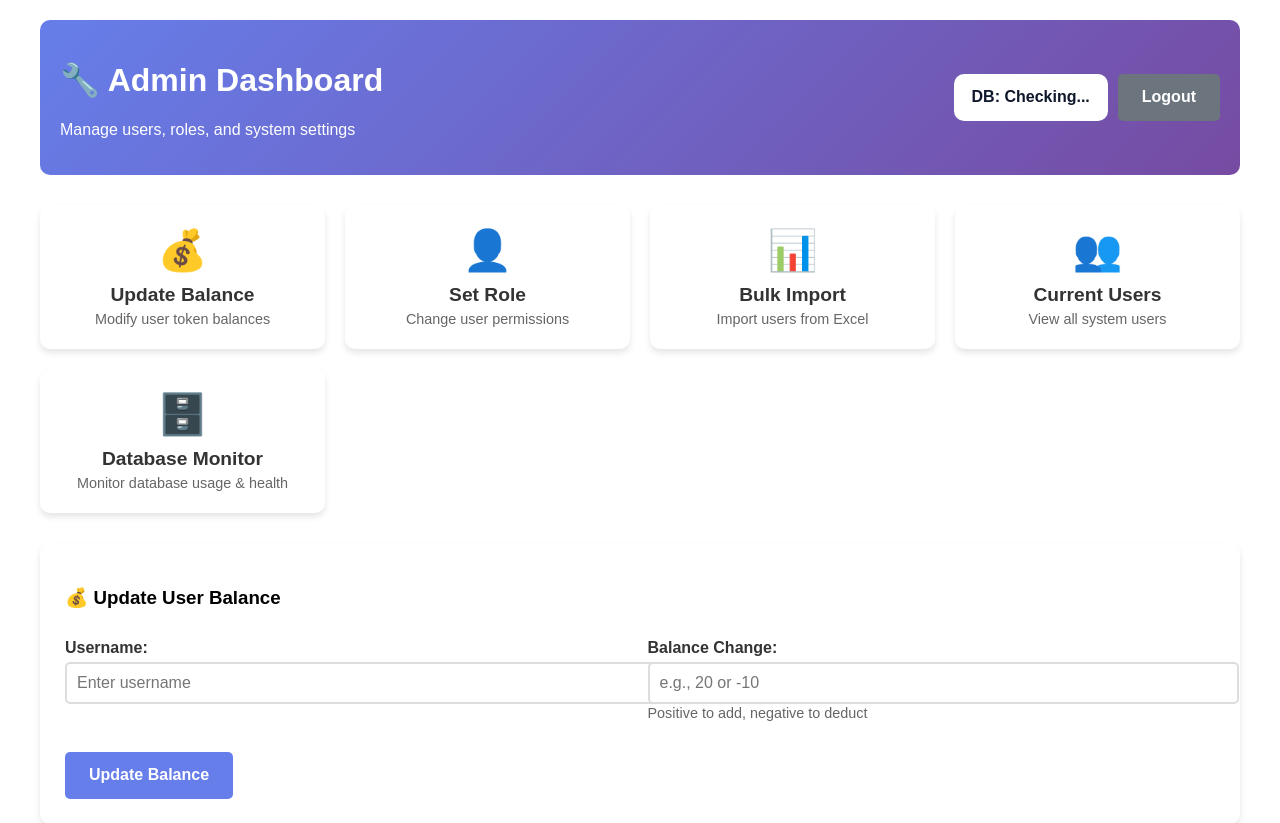
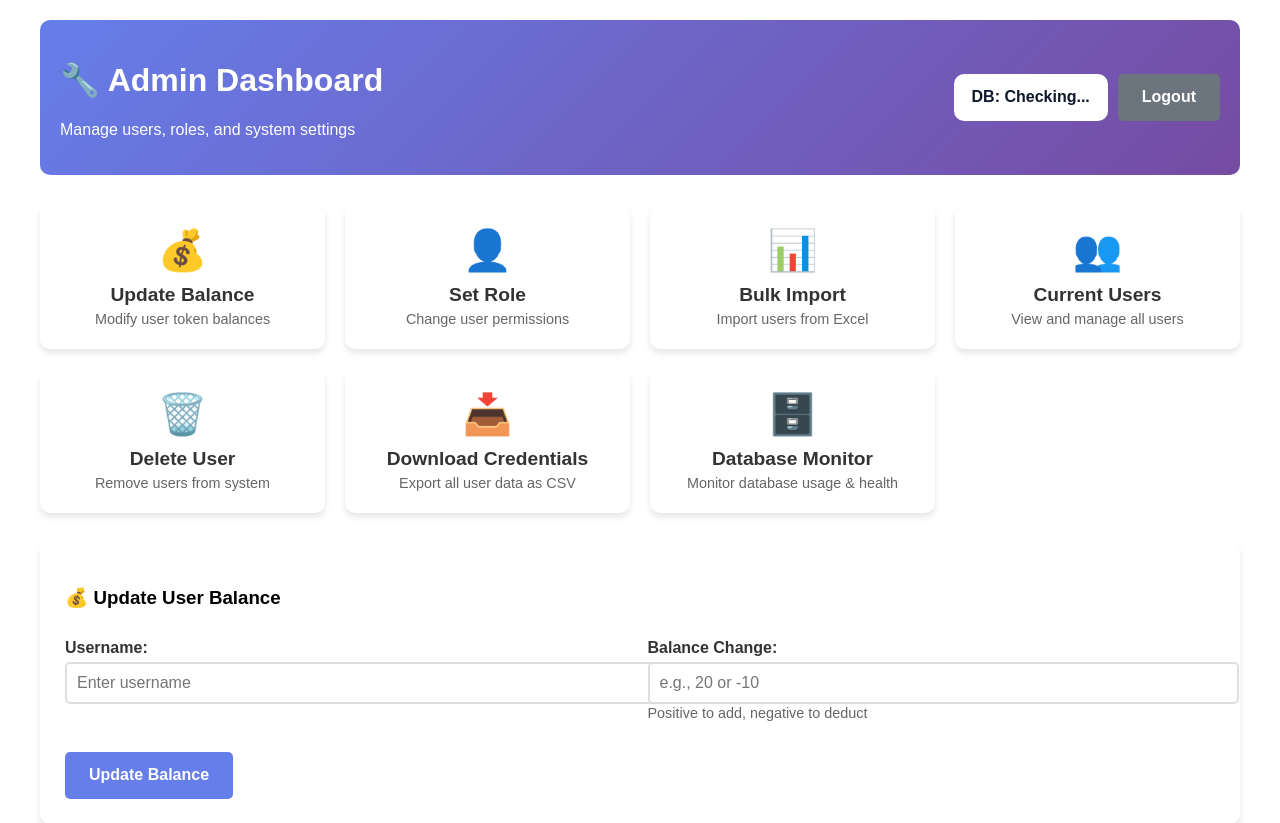
Before and after one commit to Athrv-DxT/Funfinity-Token-System, a Flask app: page /dashboard in a window 1280 px wide. Shown: the top 823 px of the page. Run offline with Flask 3, Linux system fonts and the light colour scheme; a user stored in the database is signed in; data that the repository does not hold is empty; some libraries are stand-ins or nearby versions.

Commit message:
admin updates

```diff
--- a/app/routes.py
+++ b/app/routes.py
@@ -1,4 +1,4 @@
-from flask import Blueprint, render_template, redirect, url_for, request, flash, jsonify
+from flask import Blueprint, render_template, redirect, url_for, request, flash, jsonify, current_app, make_response
 from flask_login import login_required, current_user
 from werkzeug.security import check_password_hash
 import psycopg2
@@ -6,7 +6,7 @@
 import os
 import time
 
-from .models import User, Role
+from .models import User, Role, WalletTransaction
 from .wallet import ensure_qr_for_user, change_balance
 from . import db, cache
 from .audit import log_event
@@ -43,6 +43,57 @@
 			"balance": user.balance
 		})
 	return {"users": result, "count": len(result)}
+
+
+@main_bp.post("/admin/delete-user")
+@login_required
+def admin_delete_user():
+	"""Delete a user from the system"""
+	if current_user.role != Role.ADMIN:
+		flash("Unauthorized", "danger")
+		return redirect(url_for("main.dashboard"))
+
+	username = request.form.get("username", "").strip()
+	confirm_username = request.form.get("confirm_username", "").strip()
+
+	# Double confirmation for safety
+	if username != confirm_username:
+		flash("Username confirmation does not match. User not deleted.", "danger")
+		return redirect(url_for("main.dashboard"))
+
+	target = User.query.filter_by(username=username).first()
+	if not target:
+		flash("User not found", "danger")
+		return redirect(url_for("main.dashboard"))
+
+	# Prevent admin from deleting themselves
+	if target.id == current_user.id:
+		flash("Cannot delete your own account", "danger")
+		return redirect(url_for("main.dashboard"))
+
+	# Delete associated transactions first (due to foreign key constraints)
+	WalletTransaction.query.filter_by(user_id=target.id).delete()
+
+	# Delete user's QR code file if it exists
+	if target.qr_filename:
+		import os
+		qr_path = os.path.join(current_app.root_path, "static", "qr_codes", target.qr_filename)
+		if os.path.exists(qr_path):
+			try:
+				os.remove(qr_path)
+			except OSError:
+				pass  # Continue even if file deletion fails
+
+	# Delete the user
+	db.session.delete(target)
+	db.session.commit()
+
+	# Invalidate any cached data for this user
+	cache.delete(f"user_data_{target.id}")
+
+	flash(f"User {username} has been deleted successfully", "success")
+	log_event("admin_user_deleted", resource=username)
+	return redirect(url_for("main.dashboard"))
 
 
 @main_bp.get("/dashboard")
@@ -179,6 +230,46 @@
 		})
 
 	return render_template("bulk_import_preview.html", participants=participants)
+
+
+@main_bp.get("/admin/download-credentials")
+@login_required
+def admin_download_credentials():
+	"""Download user credentials as CSV file"""
+	if current_user.role != Role.ADMIN:
+		flash("Unauthorized", "danger")
+		return redirect(url_for("main.dashboard"))
+
+	import csv
+	import io
+	from datetime import datetime
+
+	# Get all users
+	users = User.query.all()
+
+	# Create CSV content
+	output = io.StringIO()
+	writer = csv.writer(output)
+
+	# Write header
+	writer.writerow(['Username', 'Email', 'Role', 'Balance', 'Created At'])
+
+	# Write user data
+	for user in users:
+		writer.writerow([
+			user.username,
+			user.email or '',
+			user.role.value if user.role else '',
+			user.balance,
+			user.created_at.strftime('%Y-%m-%d %H:%M:%S') if user.created_at else ''
+		])
+
+	# Create response
+	response = make_response(output.getvalue())
+	response.headers['Content-Type'] = 'text/csv'
+	response.headers['Content-Disposition'] = f'attachment; filename=user_credentials_{datetime.now().strftime("%Y%m%d_%H%M%S")}.csv'
+
+	return response
 
 
 @main_bp.post("/admin/bulk-import-confirm")
--- a/app/templates/admin_dashboard.html
+++ b/app/templates/admin_dashboard.html
@@ -132,6 +132,13 @@
         .btn-secondary:hover {
             background: #5a6268;
         }
+        .btn-danger {
+            background: #dc3545;
+            color: white;
+        }
+        .btn-danger:hover {
+            background: #c82333;
+        }
         .users-table {
             width: 100%;
             border-collapse: collapse;
@@ -238,7 +245,17 @@
             <div class="nav-card" onclick="showSection('users', this)">
                 <div class="nav-icon">👥</div>
                 <div class="nav-title">Current Users</div>
-                <div class="nav-desc">View all system users</div>
+                <div class="nav-desc">View and manage all users</div>
+            </div>
+            <div class="nav-card" onclick="showSection('delete', this)">
+                <div class="nav-icon">🗑️</div>
+                <div class="nav-title">Delete User</div>
+                <div class="nav-desc">Remove users from system</div>
+            </div>
+            <div class="nav-card" onclick="window.location.href='/admin/download-credentials'">
+                <div class="nav-icon">📥</div>
+                <div class="nav-title">Download Credentials</div>
+                <div class="nav-desc">Export all user data as CSV</div>
             </div>
             <div class="nav-card" onclick="window.location.href='/admin/database-monitor'">
                 <div class="nav-icon">🗄️</div>
@@ -312,6 +329,33 @@
             <p>View and manage all users in the system.</p>
             <div id="users-table-container">
                 <p>Loading users...</p>
+            </div>
+        </div>
+
+
+        <!-- Delete User Section -->
+        <div id="delete-section" class="content-section">
+            <h3>🗑️ Delete User</h3>
+            <p style="color: #dc3545; font-weight: bold;">⚠️ WARNING: This action cannot be undone!</p>
+            <p>This will permanently delete the user and all their data including transactions and QR codes.</p>
+            <form method="post" action="/admin/delete-user" id="delete-user-form">
+                <div class="form-group">
+                    <label for="delete-username">Username to Delete:</label>
+                    <input id="delete-username" type="text" name="username" placeholder="Enter username" required>
+                </div>
+                <div class="form-group">
+                    <label for="confirm-username">Confirm Username:</label>
+                    <input id="confirm-username" type="text" name="confirm_username" placeholder="Type username again to confirm" required>
+                </div>
+                <button type="submit" class="btn btn-danger">Delete User Permanently</button>
+            </form>
+            <div style="margin-top: 20px; padding: 15px; background: #f8d7da; border-radius: 5px; border: 1px solid #f5c6cb;">
+                <strong>🚨 DANGER ZONE:</strong><br>
+                • This will delete the user account permanently<br>
+                • All wallet transactions will be removed<br>
+                • QR code files will be deleted<br>
+                • You cannot delete your own account<br>
+                • This action is logged for audit purposes
             </div>
         </div>
     </div>
```
Also changed, not shown: app/templates/bulk_import_preview.html (+9 -3 lines).
